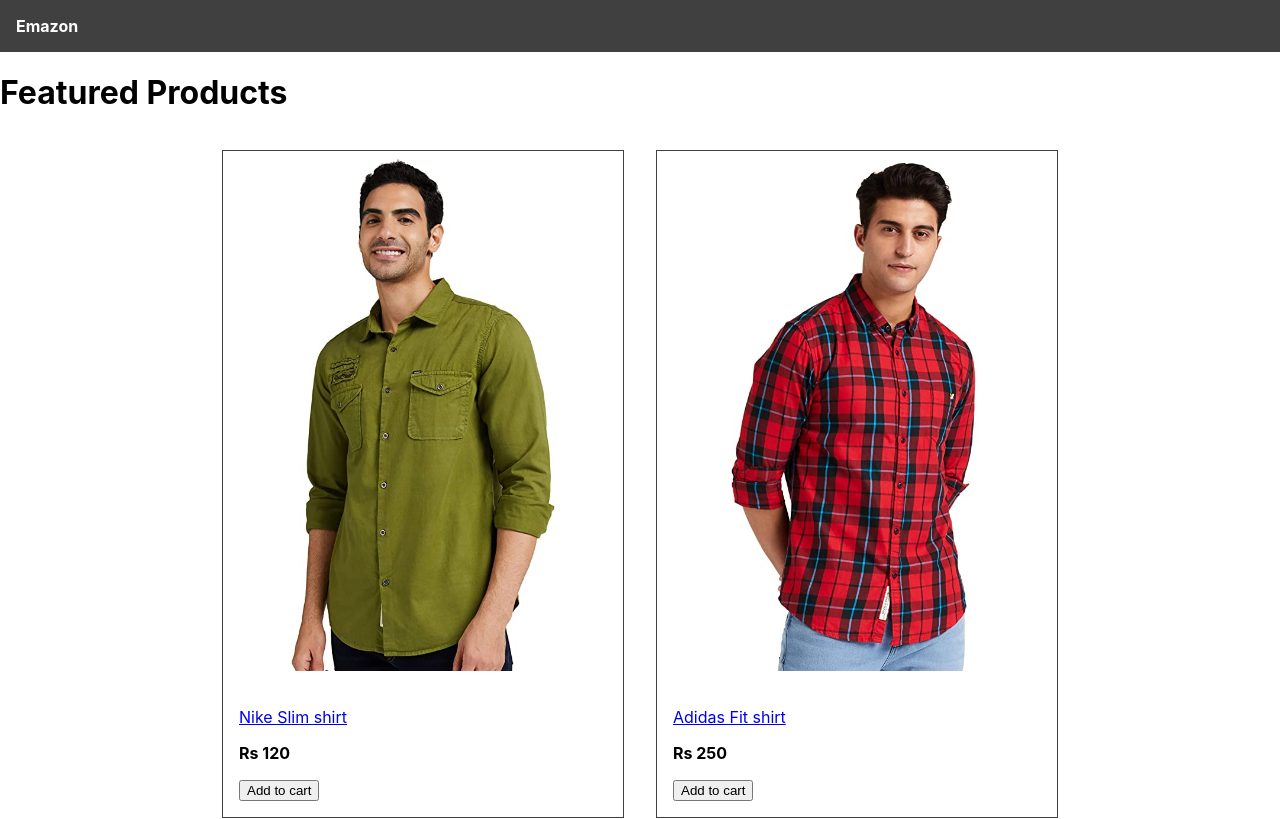
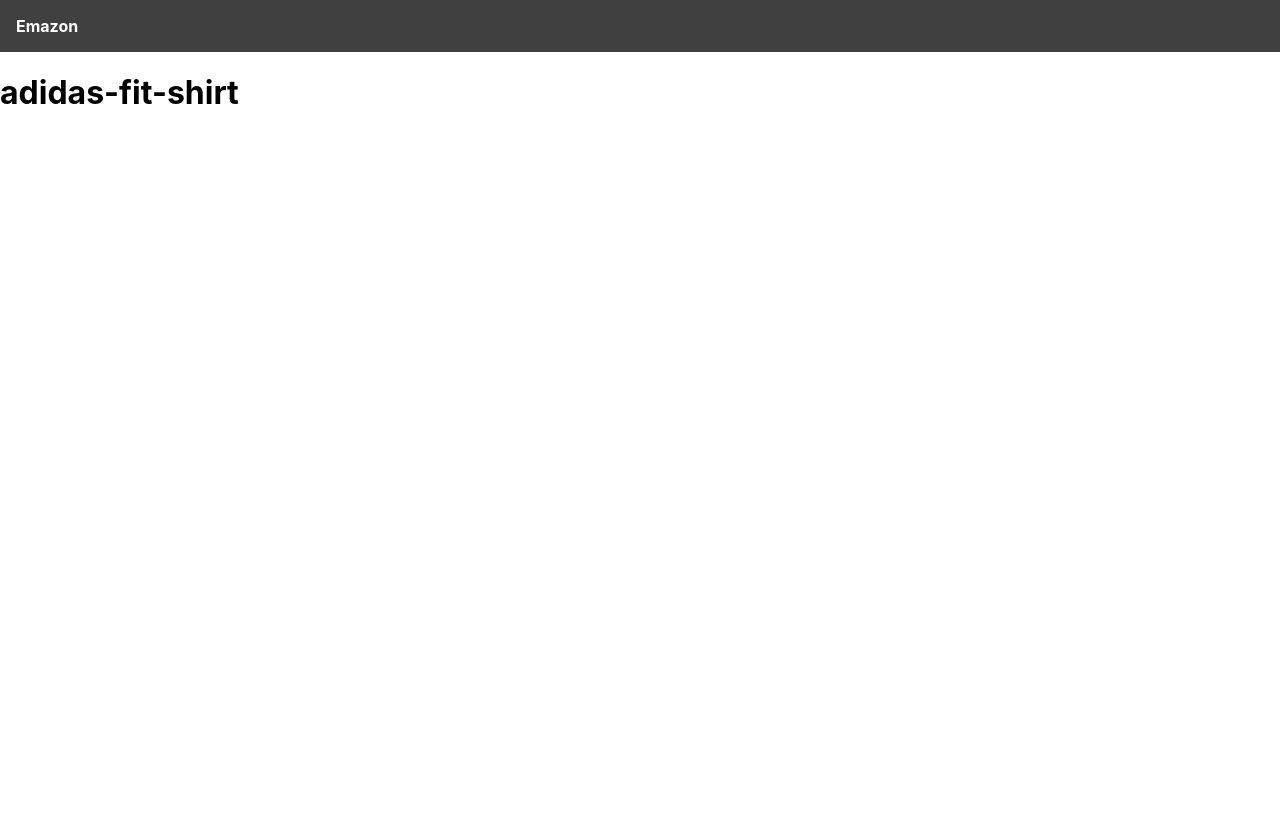
Before and after one commit to Rafhathdana/emazon, a React (Create React App) app in the folder frontend/: page /product/adidas-fit-shirt in a window 1280 px wide. Shown: the top 819 px of the page. Built offline with nearby package versions, Linux system fonts and the light colour scheme.

Commit message:
added home screen and routers and useparams in productscreen

```diff
--- a/frontend/src/App.js
+++ b/frontend/src/App.js
@@ -1,33 +1,21 @@
-import data from "./data";
-
+import { BrowserRouter, Link, Route, Routes } from "react-router-dom";
+import HomeScreen from "./screens/HomeScreen";
+import ProductScreen from "./screens/ProductScreen";
 function App() {
   return (
+    <BrowserRouter>
       <div>
         <header>
-        <a href="/">Emazon</a>
+          <Link to="/">Emazon</Link>
         </header>
         <main>
-        <h1>Featured Products</h1>
-        <div className="products">
-          {data.products.map((product) => (
-            <div className="product" key={product.slug}>
-              <a href={`/product/${product.slug}`}>
-                <img src={product.image} alt={product.name} />
-              </a>
-              <div className="product-info">
-                <a href={`/product/${product.slug}`}>
-                  <p>{product.name}</p>
-                </a>
-                <p>
-                  <strong>Rs {product.price}</strong>
-                </p>
-                <button>Add to cart</button>
-              </div>
-            </div>
-          ))}
-        </div>
+          <Routes>
+            <Route path="/" element={<HomeScreen />} />
+            <Route path="/product/:slug" element={<ProductScreen />} />
+          </Routes>
         </main>
       </div>
+    </BrowserRouter>
   );
 }
 
--- /dev/null
+++ b/frontend/src/screens/HomeScreen.js
@@ -0,0 +1,29 @@
+import { Link } from "react-router-dom";
+import data from "../data";
+
+function HomeScreen() {
+  return (
+    <div>
+      <h1>Featured Products</h1>
+      <div className="products">
+        {data.products.map((product) => (
+          <div className="product" key={product.slug}>
+            <Link to={`/product/${product.slug}`}>
+              <img src={product.image} alt={product.name} />
+            </Link>
+            <div className="product-info">
+              <Link to={`/product/${product.slug}`}>
+                <p>{product.name}</p>
+              </Link>
+              <p>
+                <strong>Rs {product.price}</strong>
+              </p>
+              <button>Add to cart</button>
+            </div>
+          </div>
+        ))}
+      </div>
+    </div>
+  );
+}
+export default HomeScreen;
--- /dev/null
+++ b/frontend/src/screens/ProductScreen.js
@@ -0,0 +1,12 @@
+import { useParams } from "react-router-dom";
+
+function ProductScreen() {
+  const params = useParams();
+  const { slug } = params;
+  return (
+    <div>
+      <h1>{slug}</h1>
+    </div>
+  );
+}
+export default ProductScreen;
```
Lines whose indentation alone changed are shown as unchanged.
